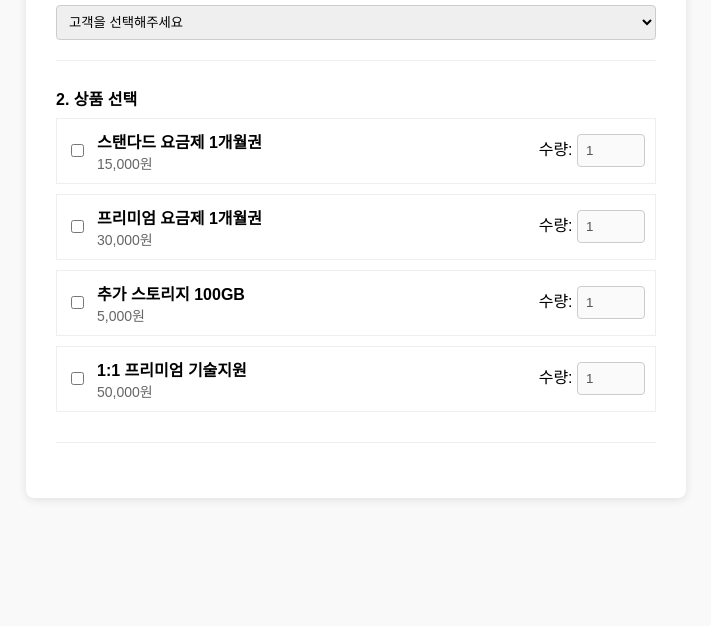
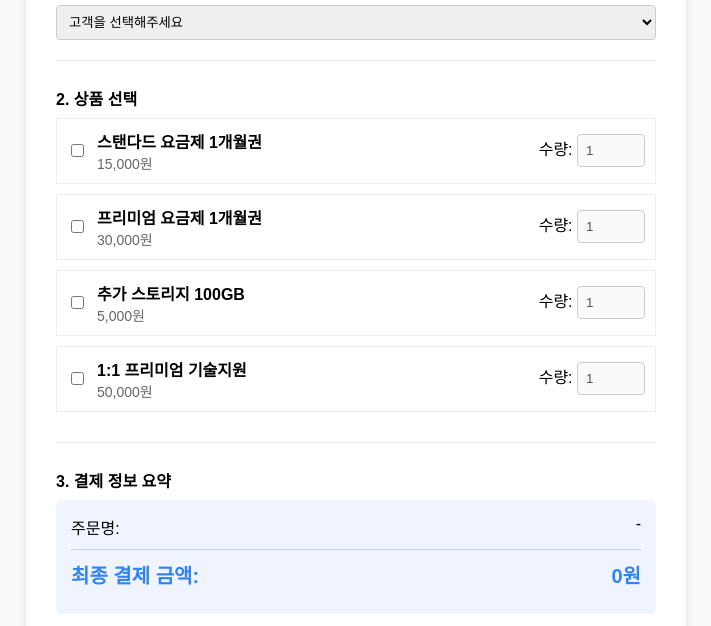
Before and after one commit to jangjc/toss-payment-custom, a website: page public/index.html in a window 1280 px wide. Shown: the part 174-800 px from the top of the page, without its empty margins (284-995 px from the left). Drawn offline with Linux system fonts and the light colour scheme; no server answers; a script that the page names is missing.

Commit message:
결제 요약영역 추가

```diff
--- a/public/index.html
+++ b/public/index.html
@@ -39,6 +39,20 @@
       <label>2. 상품 선택</label>
       <div id="productList"></div>
     </div>
+    <div class="section">
+      <label>3. 결제 정보 요약</label>
+      <div class="summary-box">
+        <div class="summary-item">
+          <span>주문명:</span>
+          <span id="summaryOrderName">-</span>
+        </div>
+        <div class="summary-item total">
+          <span>최종 결제 금액:</span>
+          <span id="summaryTotalAmount">0원</span>
+        </div>
+      </div>
+      <button id="btnPayment" class="btn-pay" disabled>결제하기</button>
+    </div>
 
   </div>
 
@@ -46,6 +60,9 @@
   <script>
     const customerSelect = document.getElementById('customerSelect');
     const productList = document.getElementById('productList');
+    const summaryOrderName = document.getElementById('summaryOrderName');
+    const summaryTotalAmount = document.getElementById('summaryTotalAmount');
+    const btnPayment = document.getElementById('btnPayment');
 
     // 목업 데이터로 고객 옵션 생성
     mockCustomers.forEach(customer => {
```
